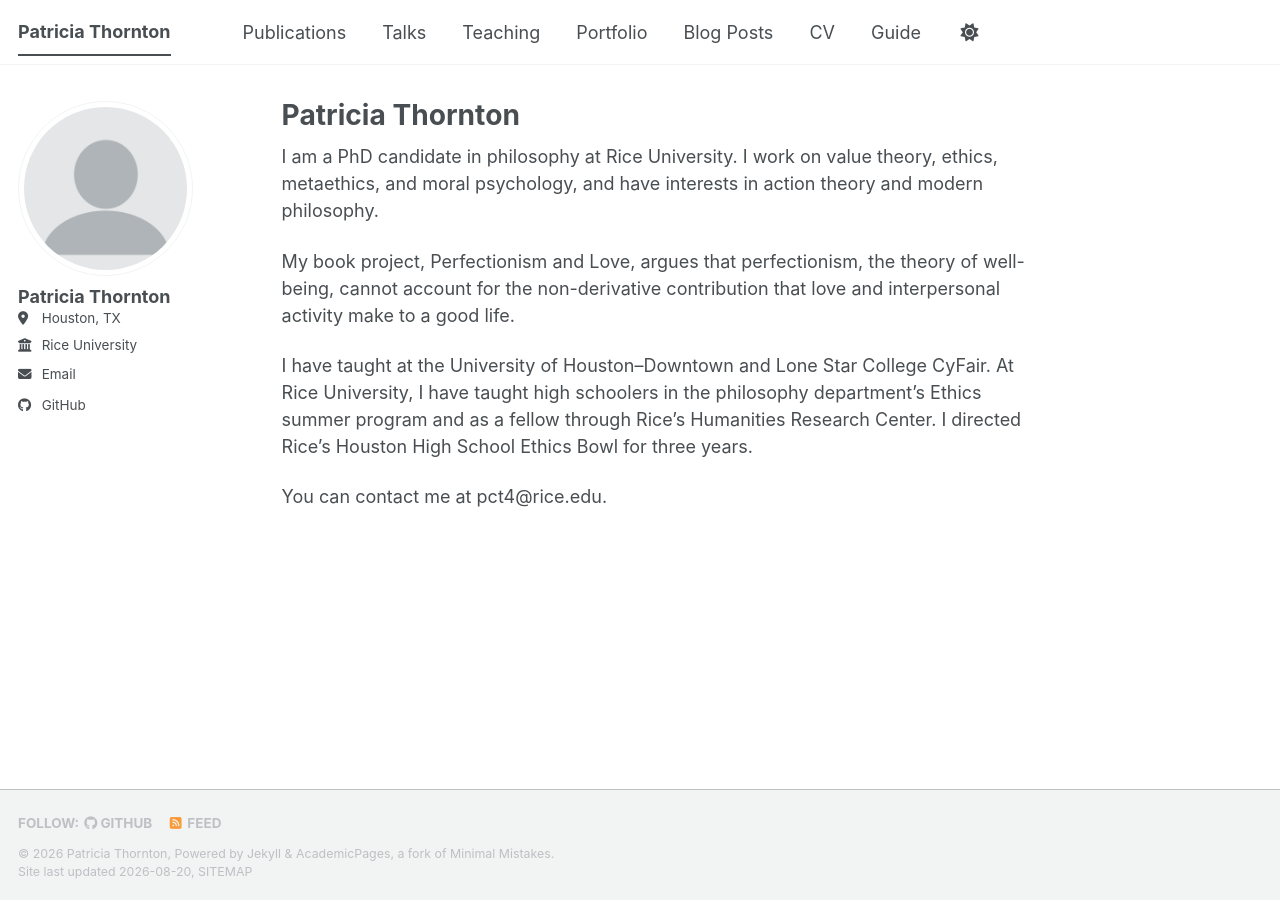
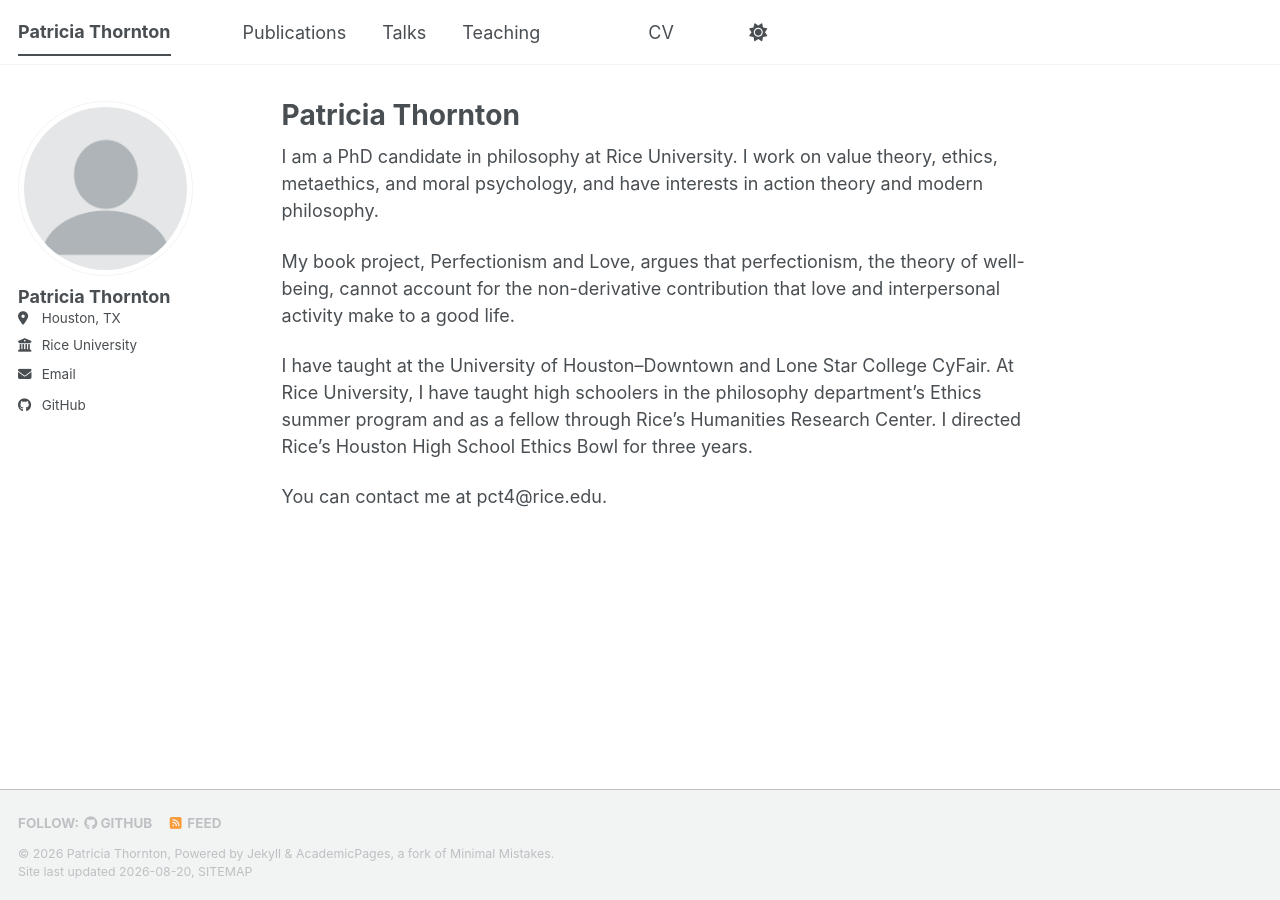
Before and after one commit to patriciathornton/patriciathornton.github.io, a Jekyll site: the page built from _pages/about.md, in a window 1280 px wide. Built offline with Jekyll 4.4.1, drawn with Linux system fonts in a browser that asks for light colours; a style sheet for code colours, icons or effects is not loaded.

Commit message:
Update navigation.yml

```diff
--- a/_data/navigation.yml
+++ b/_data/navigation.yml
@@ -17,11 +17,11 @@ main:
   - title: "Teaching"
     url: /teaching/
 
-  - title: "Portfolio"
-    url: /portfolio/
+  - title: #
+    url: #
 
-  - title: "Blog Posts"
-    url: /year-archive/
+  - title: #
+    url: #
 
   - title: "CV"
     url: /cv/
@@ -29,5 +29,5 @@ main:
   # - title: "CV"
   #   url: /cv-json/
 
-  - title: "Guide"
-    url: /markdown/
+  - title: #
+    url: #
```
